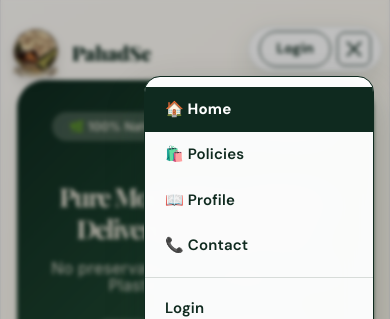
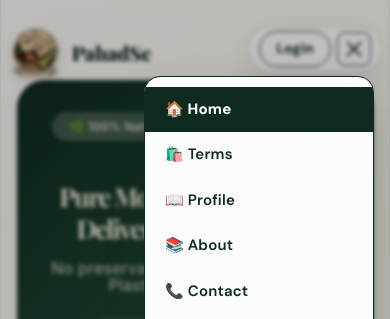
Before and after one commit to IIDUTTII/pahadse, a Vue app in the folder front/: page / in a window 390 px wide. Both pictures are taken after a click on the button 354 px from the left and 48 px from the top of the page. Shown: the top 319 px of the page. Built offline with nearby package versions, Linux system fonts and the light colour scheme; no server answers; the database is empty; the HTML template or start-up script is replaced by a standard one.

Commit message:
mobile policy changes to term

```diff
--- a/front/src/components/NavBar.vue
+++ b/front/src/components/NavBar.vue
@@ -71,8 +71,9 @@ function closeMobileMenu()  { mobileMenuOpen.value = false }
     <div v-if="mobileMenuOpen" class="mobile-menu" @click="closeMobileMenu">
       <router-link to="/">🏠 Home</router-link>
       <router-link v-if="isAdmin || isSuperAdmin" to="/admin">⚙️ Admin</router-link>
-      <router-link to="/policies">🛍️ Policies</router-link>
+      <router-link to="/terms">🛍️ Terms</router-link>
       <router-link to="/user">📖 Profile</router-link>
+      <router-link to="/about">📚 About</router-link>
       <router-link to="/contact">📞 Contact</router-link>
       <template v-if="!currentUser">
         <div class="menu-divider"></div>
@@ -85,7 +86,7 @@ function closeMobileMenu()  { mobileMenuOpen.value = false }
 
   <nav class="mobile-bottom-nav">
     <router-link to="/" class="mob-item"><span>🏠</span><span>Home</span></router-link>
-    <router-link to="/policies" class="mob-item"><span>🛍️</span><span>Shop</span></router-link>
+    <router-link to="/terms" class="mob-item"><span>🛍️</span><span>Terms</span></router-link>
     <router-link to="/cart" class="mob-item"><span>🛒</span><span>Cart</span></router-link>
     <router-link to="/user" class="mob-item"><span>👤</span><span>Profile</span></router-link>
   </nav>
```
